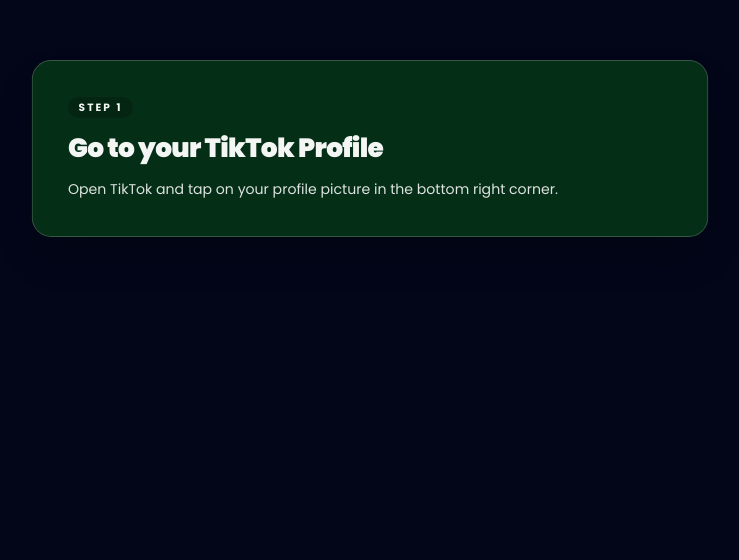
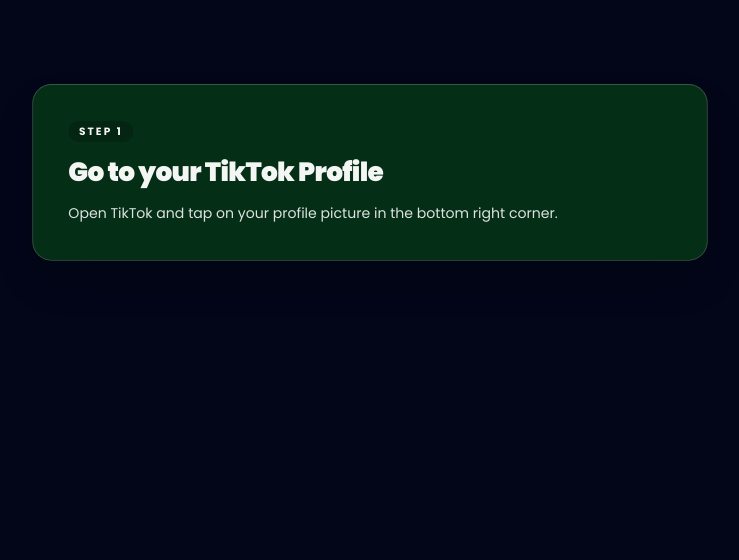
Before and after one commit to luongvietan/dino, a Next.js app: page /invite in a window 1280 px wide. Shown: the part 1309-1869 px from the top of the page, without its empty margins (270-1009 px from the left). Built offline with nearby package versions, Linux system fonts and the light colour scheme.

Commit message:
Adjust padding in step guide section for improved layout consistency on InvitePage. Updated top padding values to enhance visual spacing.

```diff
--- a/app/invite/page.tsx
+++ b/app/invite/page.tsx
@@ -75,7 +75,7 @@
           </div>
         </section>
 
-        <section id="step-guide" className="px-4 sm:px-6 pt-8 pb-20 md:pb-24 bg-slate-950">
+        <section id="step-guide" className="px-4 sm:px-6 pt-10 md:pt-14 pb-20 md:pb-24 bg-slate-950">
           <div className="max-w-6xl mx-auto mb-10 md:mb-14 text-center">
             <p className="text-primary font-semibold text-sm uppercase tracking-[0.18em]">
               Follow these steps in your TikTok app
```
